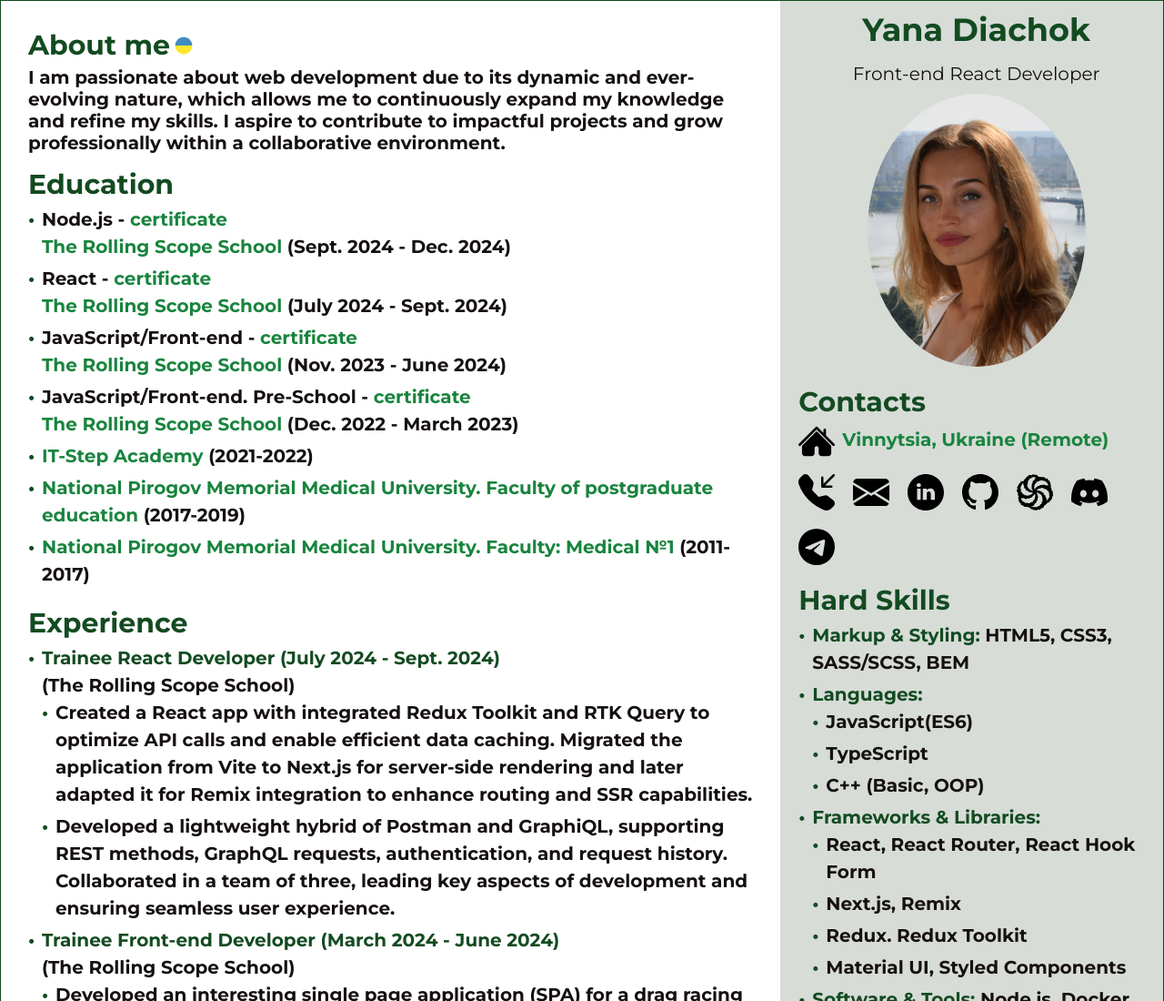
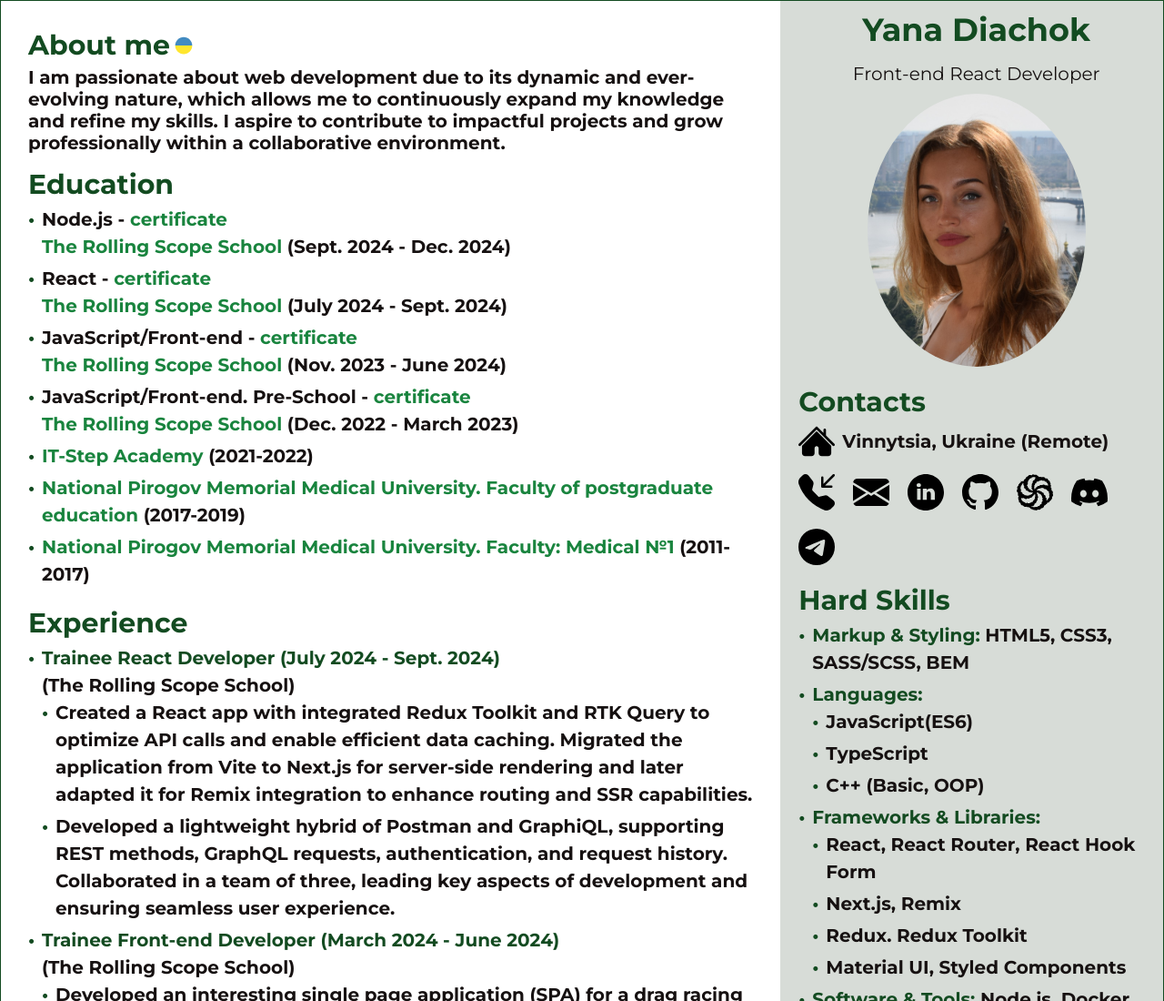
Before and after one commit to Yana-Dyachok/cv, a plain HTML site: page index.html in a window 1280 px wide. Shown: the top 1100 px of the page at 91% size. Drawn offline with Linux system fonts and the light colour scheme.

Commit message:
fix: fix styles and contacts

```diff
--- a/index.html
+++ b/index.html
@@ -492,8 +492,8 @@
           <section class="section">
             <h2 class="title">Contacts</h2>
             <ul>
-              <li>
-                <a class="contacts__link-home"
+              <li class="contacts__item-home">
+                <a
                   href="https://www.google.com/maps/place/%D0%92%D1%96%D0%BD%D0%BD%D0%B8%D1%86%D1%8F,+%D0%92%D1%96%D0%BD%D0%BD%D0%B8%D1%86%D1%8C%D0%BA%D0%B0+%D0%BE%D0%B1%D0%BB%D0%B0%D1%81%D1%82%D1%8C,+21000/@49.2347827,28.4284345,13z/data=!3m1!4b1!4m6!3m5!1s0x472d5b65195a6489:0xcbd4e159eedd74fe!8m2!3d49.233083!4d28.4682169!16zL20vMDRod3Y3?entry=ttu&g_ep=EgoyMDI0MTIwOS4wIKXMDSoASAFQAw%3D%3D"
                   target="_blank"
                 >
@@ -504,8 +504,8 @@
                     width="40"
                     height="40"
                   >
-                  <span class="link">Vinnytsia, Ukraine (Remote)</span>
                 </a>
+                <p>Vinnytsia, Ukraine (Remote)</p>
               </li>
               <li>
                 <ul class="contacts__list">
--- a/style.css
+++ b/style.css
@@ -206,7 +206,7 @@ body {
     transform: scale(1.1);
 }
 
-.contacts__link-home {
+.contacts__item-home {
     display: flex;
     align-items: center;
     gap: 0.5rem;
```
